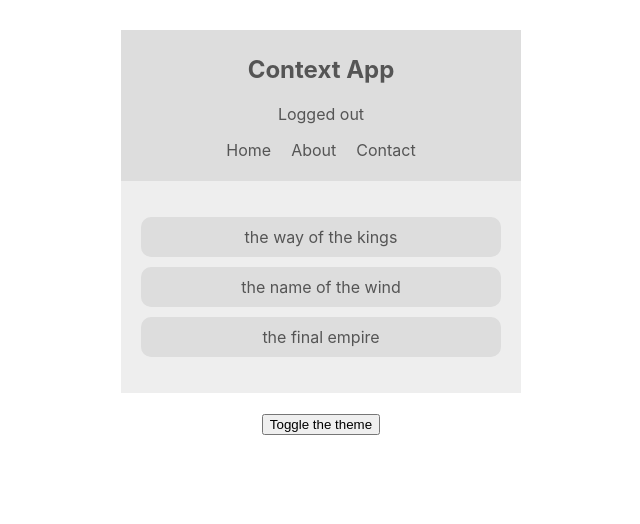
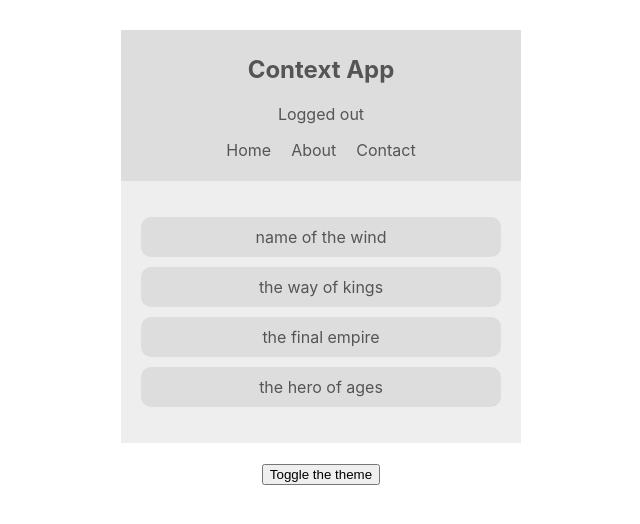
Before and after one commit to swonbae/React-Context, a React (Create React App) app: page / in a window 1280 px wide. Shown: the top 524 px of the page, without its empty margins (319-959 px from the left). Built offline with nearby package versions, Linux system fonts and the light colour scheme.

Commit message:
Added BookContext with Functional component (#15)

```diff
--- a/src/App.js
+++ b/src/App.js
@@ -4,6 +4,7 @@ import BookList from "./components/BookList";
 import ThemeContextProvider from "./contexts/ThemeContext";
 import ThemeToggle from "./components/ThemeToggle";
 import AuthContextProvider from "./contexts/AuthContext";
+import BookContextProvider from "./contexts/BookContext";
 
 function App() {
   return (
@@ -11,7 +12,9 @@ function App() {
       <ThemeContextProvider>
         <AuthContextProvider>
           <Navbar />
-          <BookList />
+          <BookContextProvider>
+            <BookList />
+          </BookContextProvider>
           <ThemeToggle />
         </AuthContextProvider>
       </ThemeContextProvider>
--- a/src/components/BookList.js
+++ b/src/components/BookList.js
@@ -1,8 +1,10 @@
 import React, { useContext } from "react";
 import { ThemeContext } from "../contexts/ThemeContext";
+import { BookContext } from "../contexts/BookContext";
 
 const BookList = () => {
   const { isLightTheme, light, dark } = useContext(ThemeContext);
+  const { books } = useContext(BookContext);
   const theme = isLightTheme ? light : dark;
 
   return (
@@ -11,9 +13,13 @@ const BookList = () => {
       style={{ color: theme.syntax, background: theme.bg }}
     >
       <ul>
-        <li style={{ background: theme.ui }}>the way of the kings</li>
-        <li style={{ background: theme.ui }}>the name of the wind</li>
-        <li style={{ background: theme.ui }}>the final empire</li>
+        {books.map((book) => {
+          return (
+            <li key={book.id} style={{ background: theme.ui }}>
+              {book.title}
+            </li>
+          );
+        })}
       </ul>
     </div>
   );
--- /dev/null
+++ b/src/contexts/BookContext.js
@@ -0,0 +1,20 @@
+import React, { createContext, useState } from "react";
+
+export const BookContext = createContext();
+
+const BookContextProvider = (props) => {
+  const [books, setBooks] = useState([
+    { title: "name of the wind", id: 1 },
+    { title: "the way of kings", id: 2 },
+    { title: "the final empire", id: 3 },
+    { title: "the hero of ages", id: 4 },
+  ]);
+
+  return (
+    <BookContext.Provider value={{ books }}>
+      {props.children}
+    </BookContext.Provider>
+  );
+};
+
+export default BookContextProvider;
```
